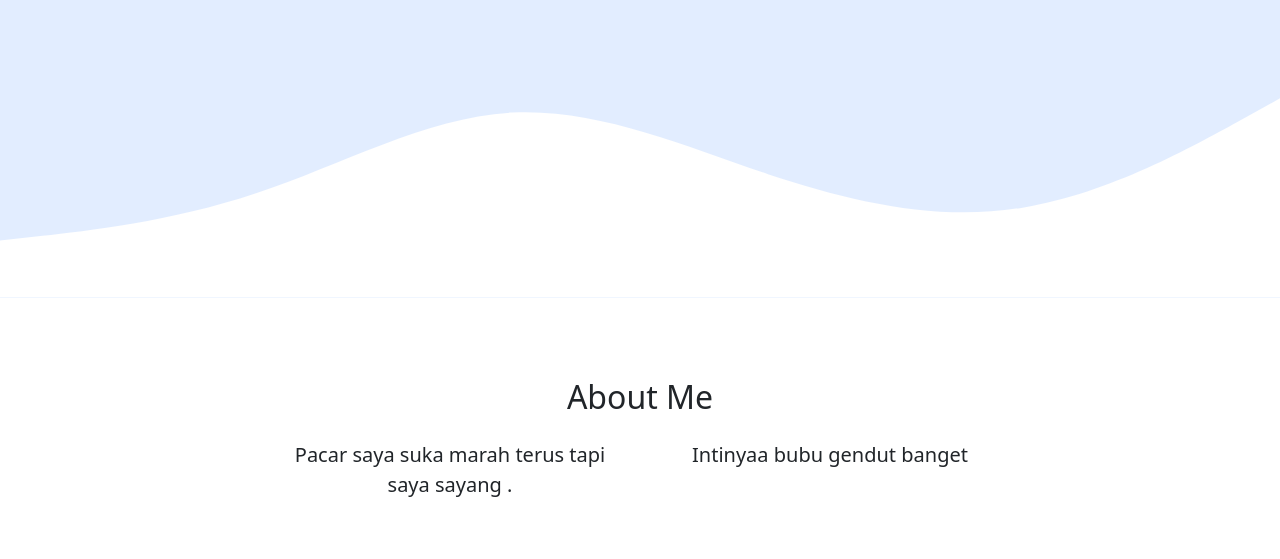
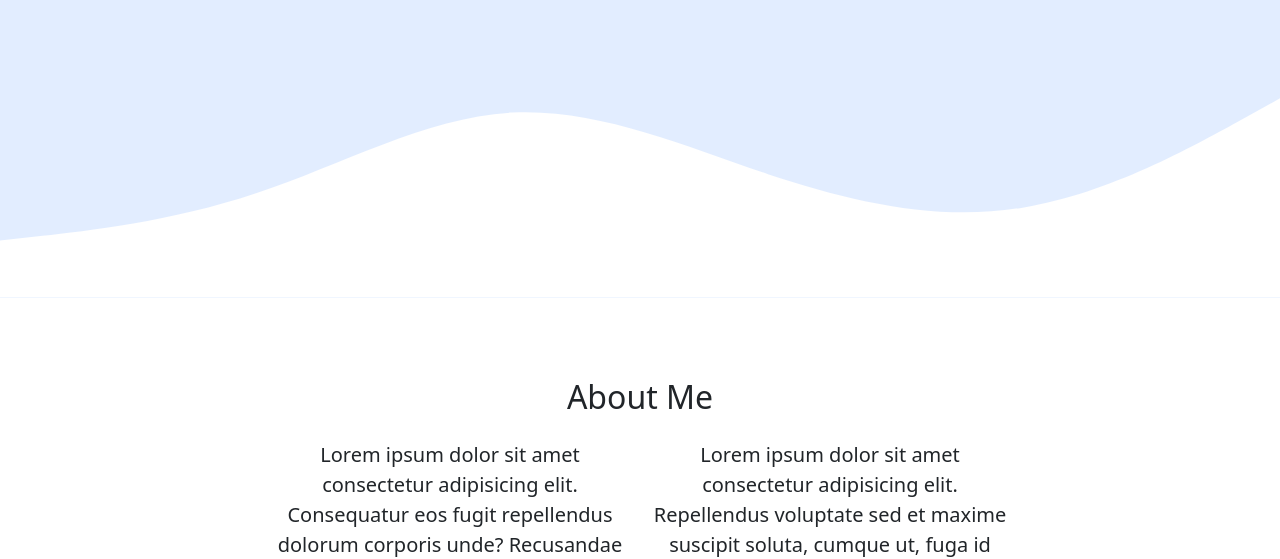
Before and after one commit to BillyHasman/BillyHasman.github.io, a plain HTML site: page index.html in a window 1280 px wide. Shown: the part 404-963 px from the top of the page. Drawn offline with nearby package versions, Linux system fonts and the light colour scheme.

Commit message:
2nd attempt

```diff
--- a/index.html
+++ b/index.html
@@ -69,10 +69,10 @@
         </div>
         <div class="row justify-content-center fs-5 text-center">
           <div class="col-md-4">
-            <p>Pacar saya suka marah terus tapi saya sayang .</p>
+            <p>Lorem ipsum dolor sit amet consectetur adipisicing elit. Consequatur eos fugit repellendus dolorum corporis unde? Recusandae sint dignissimos molestiae unde.</p>
           </div>
           <div class="col-md-4">
-            <p>Intinyaa bubu gendut banget</p>
+            <p>Lorem ipsum dolor sit amet consectetur adipisicing elit. Repellendus voluptate sed et maxime suscipit soluta, cumque ut, fuga id asperiores consequatur temporibus veniam exercitationem voluptas!</p>
           </div>
         </div>
       </div>
```
